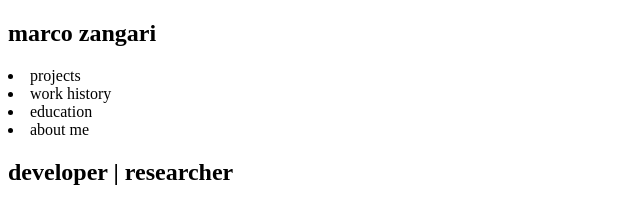
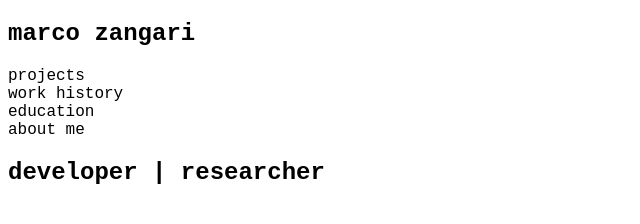
Before and after one commit to marco-zangari/portfolio, a plain HTML site: page index.html in a window 1280 px wide. Shown: the whole page, without its empty margins (0-640 px from the left). Drawn offline with Linux system fonts and the light colour scheme.

Commit message:
added reset.css; changed app.js, base.css, and index

```diff
--- a/app.js
+++ b/app.js
@@ -1,15 +1,15 @@
 'use strict';
 
-function Projects (title,date) {
+function Projects (title,date,url,contributor) {
   this.title = title;
+  this.date = date;
   this.url = url;
   this.contributor = contributor;
-  this.image = image;
-  this.date = date;
-
 }
 
-var = new Projects ();
+var cfstudy = ('CFStudy','August 2017','stariel nothingnessbird Playingtygre');
+
+var project = new Projects (title,date,url);
 
 function WorkHistory (title,workPlace) {
   this.title = title;
@@ -19,7 +19,7 @@ function WorkHistory (title,workPlace) {
   this.responsibility = responsibility;
 }
 
-var = new WorkHistory ();
+var work = new WorkHistory (title,workPlace);
 
 function Education (institution,place,degree) {
   this.institution = institution;
@@ -27,4 +27,4 @@ function Education (institution,place,degree) {
   this.degree = degree;
 }
 
-var = new Education ();
+var education = new Education (institution,place,degree);
--- a/base.css
+++ b/base.css
@@ -1,3 +1,15 @@
 * {
  font-family: monospace, sans-serif;
 }
+
+.list {
+  align-content: center;
+  list-style-type: none;
+  margin: 0;
+  padding: 0;
+  display: inline;
+}
+
+.navStyle {
+  display: inline-block;
+}
--- a/index.html
+++ b/index.html
@@ -3,21 +3,25 @@
   <head>
     <meta charset="utf-8">
     <title>marcozangari portfolio</title>
+    <link rel="stylesheet" href="base.css"/>
   </head>
   <body>
 <div id="authorName" class="bigTitle">
   <h2>marco zangari</h2>
 </div>
 <div class="navBar">
-  <nav>
-    <li>projects</li>
-    <li>work history</li>
-    <li>education</li>
-    <li>about me</li>
+  <nav class ="navStyle">
+    <ul class="list">
+      <li>projects</li>
+      <li>work history</li>
+      <li>education</li>
+      <li>about me</li>
+    </ul>
   </nav>
 </div>
 <div id="authorProfession" class="bigTitle">
   <h2>developer | researcher</h2>
 </div>
   </body>
+  <script type="text/javascript" src="app.js"></script>
 </html>
--- /dev/null
+++ b/reset.css
@@ -0,0 +1,48 @@
+/* http://meyerweb.com/eric/tools/css/reset/
+   v2.0 | 20110126
+   License: none (public domain)
+*/
+
+html, body, div, span, applet, object, iframe,
+h1, h2, h3, h4, h5, h6, p, blockquote, pre,
+a, abbr, acronym, address, big, cite, code,
+del, dfn, em, img, ins, kbd, q, s, samp,
+small, strike, strong, sub, sup, tt, var,
+b, u, i, center,
+dl, dt, dd, ol, ul, li,
+fieldset, form, label, legend,
+table, caption, tbody, tfoot, thead, tr, th, td,
+article, aside, canvas, details, embed,
+figure, figcaption, footer, header, hgroup,
+menu, nav, output, ruby, section, summary,
+time, mark, audio, video {
+	margin: 0;
+	padding: 0;
+	border: 0;
+	font-size: 100%;
+	font: inherit;
+	vertical-align: baseline;
+}
+/* HTML5 display-role reset for older browsers */
+article, aside, details, figcaption, figure,
+footer, header, hgroup, menu, nav, section {
+	display: block;
+}
+body {
+	line-height: 1;
+}
+ol, ul {
+	list-style: none;
+}
+blockquote, q {
+	quotes: none;
+}
+blockquote:before, blockquote:after,
+q:before, q:after {
+	content: '';
+	content: none;
+}
+table {
+	border-collapse: collapse;
+	border-spacing: 0;
+}
```
